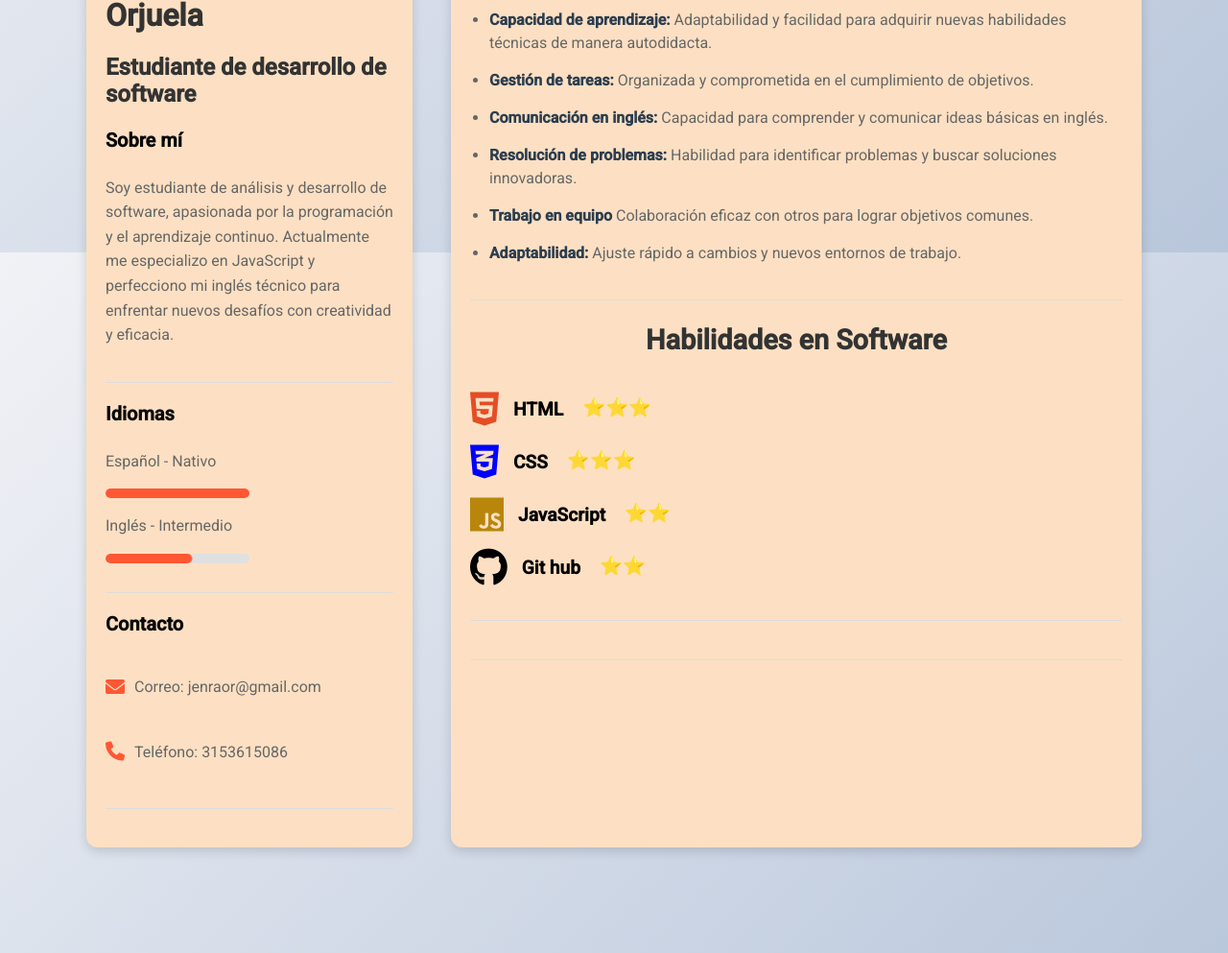
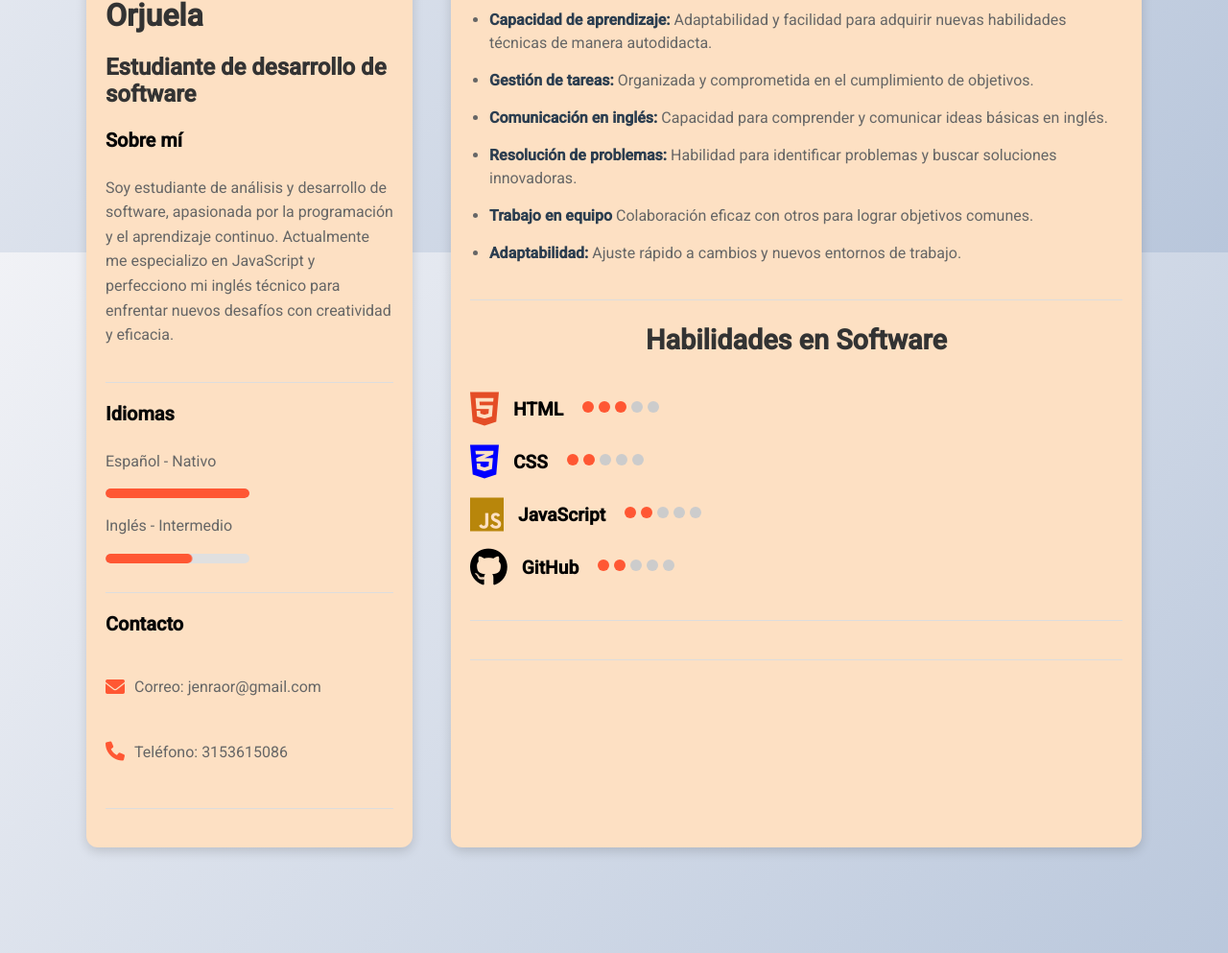
Before and after one commit to JenRamos22/CV, a plain HTML site: page index.html in a window 1280 px wide. Shown: the part 537-1530 px from the top of the page at 96% size. Drawn offline with Linux system fonts and the light colour scheme.

Commit message:
Cambios en el css y html para skills

```diff
--- a/index.html
+++ b/index.html
@@ -116,23 +116,49 @@
               <div class="skill">
                 <span class="skill-icon"><i class="fa-brands fa-html5" style="font-size: 2.5rem; color: #e44d26;"></i></span>
                 <span class="skill-name">HTML</span>
-                <span class="skill-level">⭐⭐⭐</span>
+                <span class="skill-level">
+                  <span class="level-circle active"></span>
+                  <span class="level-circle active"></span>
+                  <span class="level-circle active"></span>
+                  <span class="level-circle"></span>
+                  <span class="level-circle"></span>
+                </span>
               </div>
               <div class="skill">
-                <span class="skill-icon"><i class="fa-brands fa-css3-alt" style="font-size: 2.5rem; color:blue"></i></span>
+                <span class="skill-icon"><i class="fa-brands fa-css3-alt" style="font-size: 2.5rem; color: blue;"></i></span>
                 <span class="skill-name">CSS</span>
-                <span class="skill-level">⭐⭐⭐</span>
+                <span class="skill-level">
+                  <span class="level-circle active"></span>
+                  <span class="level-circle active"></span>
+                  <span class="level-circle"></span>
+                  <span class="level-circle"></span>
+                  <span class="level-circle"></span>
+                </span>
               </div>
               <div class="skill">
                 <span class="skill-icon"><i class="fa-brands fa-js" style="font-size: 2.5rem; color: darkgoldenrod;"></i></span>
                 <span class="skill-name">JavaScript</span>
-                <span class="skill-level">⭐⭐</span>
+                <span class="skill-level">
+                  <span class="level-circle active"></span>
+                  <span class="level-circle active"></span>
+                  <span class="level-circle"></span>
+                  <span class="level-circle"></span>
+                  <span class="level-circle"></span>
+                </span>
               </div>
               <div class="skill">
                 <span class="skill-icon"><i class="fa-brands fa-github" style="font-size: 2.5rem;"></i></span>
-                <span class="skill-name">Git hub</span>
-                <span class="skill-level">⭐⭐</span>
+                <span class="skill-name">GitHub</span>
+                <span class="skill-level">
+                  <span class="level-circle active"></span>
+                  <span class="level-circle active"></span>
+                  <span class="level-circle"></span>
+                  <span class="level-circle"></span>
+                  <span class="level-circle"></span>
+
+                </span>
               </div>
+
           </div>
         </div>
       </div>
--- a/style.css
+++ b/style.css
@@ -187,9 +187,10 @@ ul {
 }
 
 .profile-image:hover {
-  transform: scale(1.1);
+  transform: scale(1.1) rotate(5deg);
   box-shadow: 0 6px 15px rgba(0, 0, 0, 0.5);
 }
+
 
 .contenedor_foto {
   text-align: center;
@@ -346,6 +347,32 @@ ul {
   color: #f39c12; /* Cambia el color a dorado o cualquier otro */
 }
 
+/* Estilo general para los círculos de nivel */
+.level-circle {
+  width: 12px;
+  height: 12px;
+  border-radius: 50%;
+  margin-right: 5px;
+  background-color: #ccc; /* Color gris para las habilidades no alcanzadas */
+  transition: background-color 0.3s ease; /* Transición suave para el cambio de color */
+}
+
+/* Círculo activo (habilidad alcanzada) */
+.level-circle.active {
+  background-color: #ff5733; /* Color que representa el nivel alcanzado */
+}
+
+/* Ajustes cuando el nivel de habilidad no está completo */
+.skill-level {
+  display: flex;
+  align-items: center;
+}
+.skill:hover .skill-name {
+  opacity: 0.7;
+  transform: translateX(10px);
+}
+
+
 /* Ajustes para dispositivos pequeños */
 @media (max-width: 768px) {
   .container {
```
